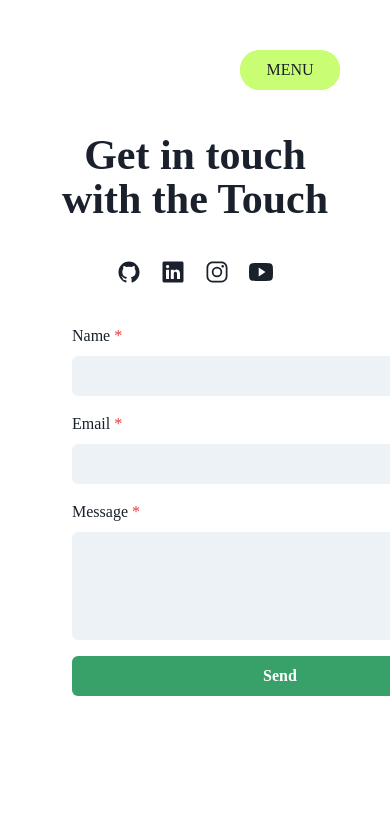
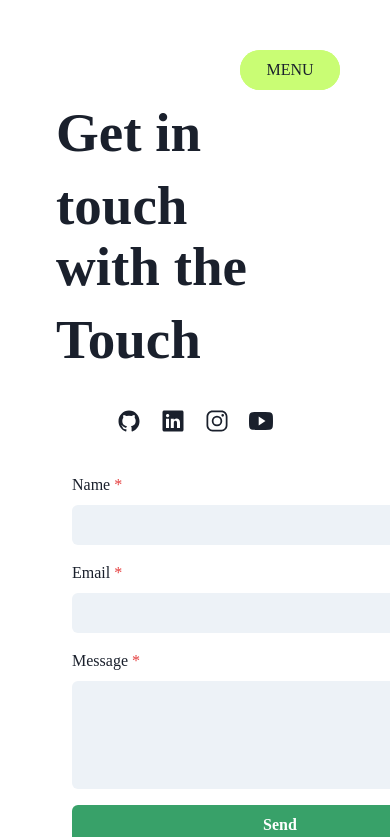
Before and after one commit to sabrinatouch/my-website, a Next.js app: page /contact2 in a window 390 px wide. Shown: the top 837 px of the page. Built offline with nearby package versions, Linux system fonts and the light colour scheme; a web font is replaced by a local one.

Commit message:
Small changes for responsiveness and hero page

```diff
--- a/components/layouts/main.js
+++ b/components/layouts/main.js
@@ -13,7 +13,7 @@ const Main = ({ children, router }) => {
             </Head>
             <Header />
             {/* <Navbar path={router.asPath} /> */}
-            <Container maxW='8xl' pl={14} pr={14} mt={32}>
+            <Container maxW='8xl' pl={14} pr={14} mt={24}>
                 {children}
             </Container>
             <Footer />
--- a/components/modeltest.js
+++ b/components/modeltest.js
@@ -4,7 +4,7 @@ import { useGLTF, Stage, OrbitControls } from '@react-three/drei'
 
 export default function ModelTest() {
   return (
-    <Canvas shadows camera={{ position: [-9, 6, 9], fov: 20 }}>
+    <Canvas shadows camera={{ position: [-8, 6, 8], fov: 22 }}>
         <ambientLight />
         <Stage adjustCamera={false}>
             <Model />
--- a/lib/theme.js
+++ b/lib/theme.js
@@ -16,7 +16,7 @@ const components = {
                 fontSize: 84,
             },
             'sub-title': {
-                fontSize: 42,
+                fontSize: 55,
             },
             'smaller-sub-title': {
                 fontSize: 36,
--- a/pages/aboutme.js
+++ b/pages/aboutme.js
@@ -8,6 +8,7 @@ import {
     AspectRatio
 } from "@chakra-ui/react"
 import TransitionAnimationRight from "../components/transitionanimationright"
+import TransitionAnimation from "../components/transitionanimation"
 
 const AboutMe = () => {
     return (
@@ -15,18 +16,20 @@ const AboutMe = () => {
             <Box mt={4}>
                 <SimpleGrid columns={{ base: 1, md: 2 }} spacing={14}>
                     <Box display={{ base: 'relative', md: 'flex' }} alignItems="flex-start" justifyContent="center" flexDirection="column">
-                        <Heading variant="section-title" display={{ base: 'none', md: 'flex' }}>
+                        <Heading variant="section-title" display={{ base: 'none', md: 'flex' }} lineHeight="0.9">
                             About Me
                         </Heading>
                         <Heading variant="sub-title" display={{ base: 'flex', md: 'none' }}>
                             About Me
                         </Heading>
+                        <TransitionAnimation>
                             <Text mt={8} variant="sub-title">
                                 I'm a Cambodian-American creative technologist based in Denver, Colorado. My expertise lies in engineering user interfaces, graphic design, and UX design, where I blend technical skills with my keen eye for aesthetics.
                             </Text>
                             <Text mt={4} variant="sub-title">
                                 Outside of work I enjoy playing volleyball, karaoke, trying new matcha powders, and playing PC games.
                             </Text>
+                        </TransitionAnimation>
                     </Box>
                     <Box>
                         <TransitionAnimationRight>
--- a/pages/contact2.js
+++ b/pages/contact2.js
@@ -33,13 +33,13 @@ const Contact2 = props => {
     return (
         <Box>
             <Box>
-                <Heading mb={8} display={{ base: 'none', lg: 'flex' }} variant="section-title" justifyContent="center">
+                <Heading mb={8} display={{ base: 'none', md: 'flex' }} variant="section-title" justifyContent="center" textAlign="center" lineHeight="0.9">
                     Get in touch with the Touch
                 </Heading>
-                <Heading style={{ marginBottom: '-12px' }} variant="sub-title" display={{ base: 'flex', lg: 'none' }} justifyContent="center">
+                <Heading style={{ marginBottom: '-12px' }} variant="sub-title" display={{ base: 'flex', md: 'none' }} justifyContent="center">
                     Get in touch
                 </Heading>
-                <Heading mb={8} variant="sub-title" display={{ base: 'flex', lg: 'none' }} justifyContent="center">
+                <Heading mb={8} variant="sub-title" display={{ base: 'flex', md: 'none' }} justifyContent="center">
                     with the Touch
                 </Heading>
                 <Box display="flex" alignItems="center" justifyContent="center">
--- a/pages/index.js
+++ b/pages/index.js
@@ -9,7 +9,7 @@ import {
 } from '@chakra-ui/react'
 import Section from '../components/section'
 import SpringAnimation from '../components/springanimation'
-import TransitionAnimation from '../components/transitionanimation'
+import TransitionAnimationRight from '../components/transitionanimationright'
 import ModelTest from '../components/modeltest'
 import Works2 from '../pages/works2'
 import Contact2 from '../pages/contact2'
@@ -39,7 +39,7 @@ const Home = () => {
               </Box>
             </AspectRatio>
             <Box display="flex" alignItems="center" justifyContent="center" width="100%">
-            <TransitionAnimation>
+            <TransitionAnimationRight>
               <Section delay={0.2}>
                 <Heading variant="smaller-sub-title" textAlign="center">
                   Hello, I'm
@@ -53,7 +53,7 @@ const Home = () => {
                   </Heading>
                 </Box>
               </Section>
-              </TransitionAnimation>
+              </TransitionAnimationRight>
             </Box>
           </SimpleGrid>
         </Box>
--- a/pages/works2.js
+++ b/pages/works2.js
@@ -11,10 +11,10 @@ import WorkItem2 from '../components/work-item2'
 const Works2 = () => {
     return (
       <Section delay={0.2}>
-        <Heading variant="section-title" display={{ base: 'none', lg: 'flex' }}>
+        <Heading variant="section-title" display={{ base: 'none', md: 'flex' }}>
           Works
         </Heading>
-        <Heading variant="sub-title" display={{ base: 'flex', lg: 'none' }}>
+        <Heading variant="sub-title" display={{ base: 'flex', md: 'none' }}>
           Works
         </Heading>
         <SimpleGrid columns={{ base: 1, md: 2 }} spacing={14}>
```
Also changed, not shown: components/work-item2.js (+2 -2 lines). Lines whose indentation alone changed are shown as unchanged.
